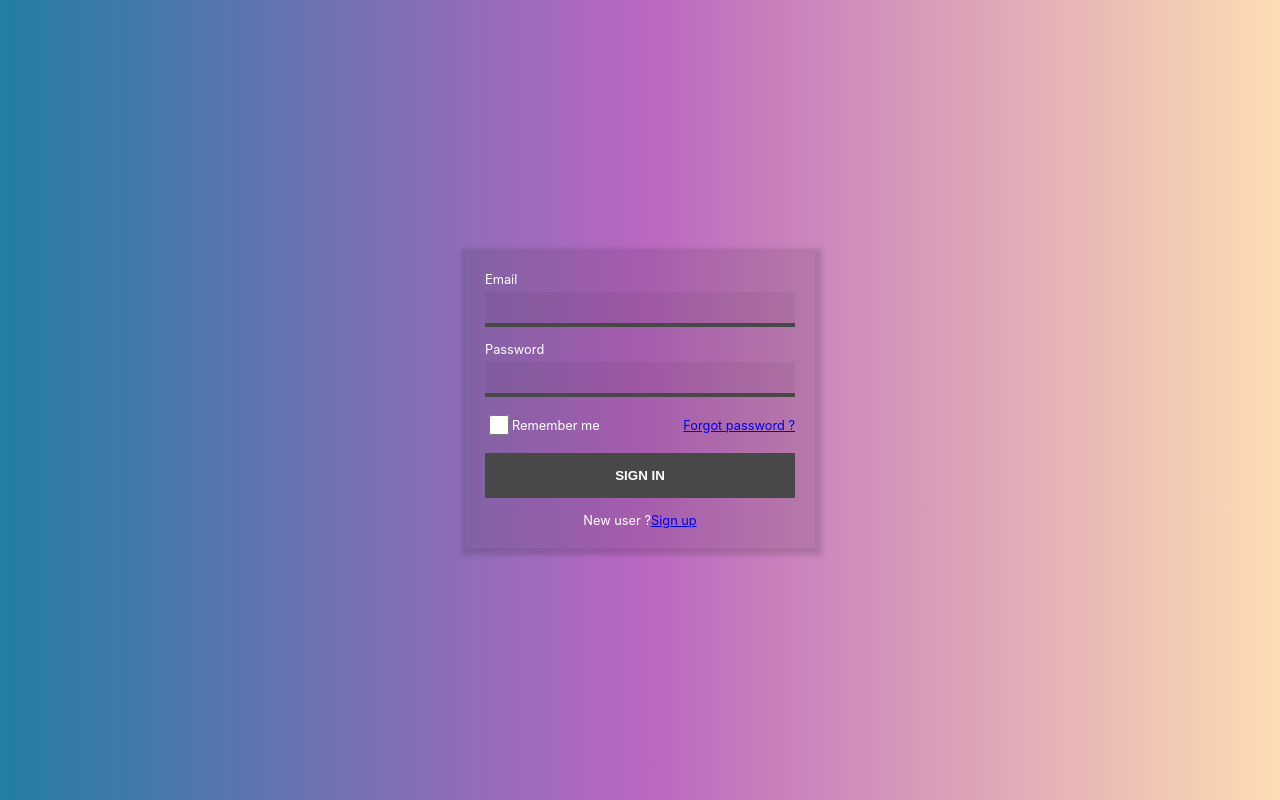
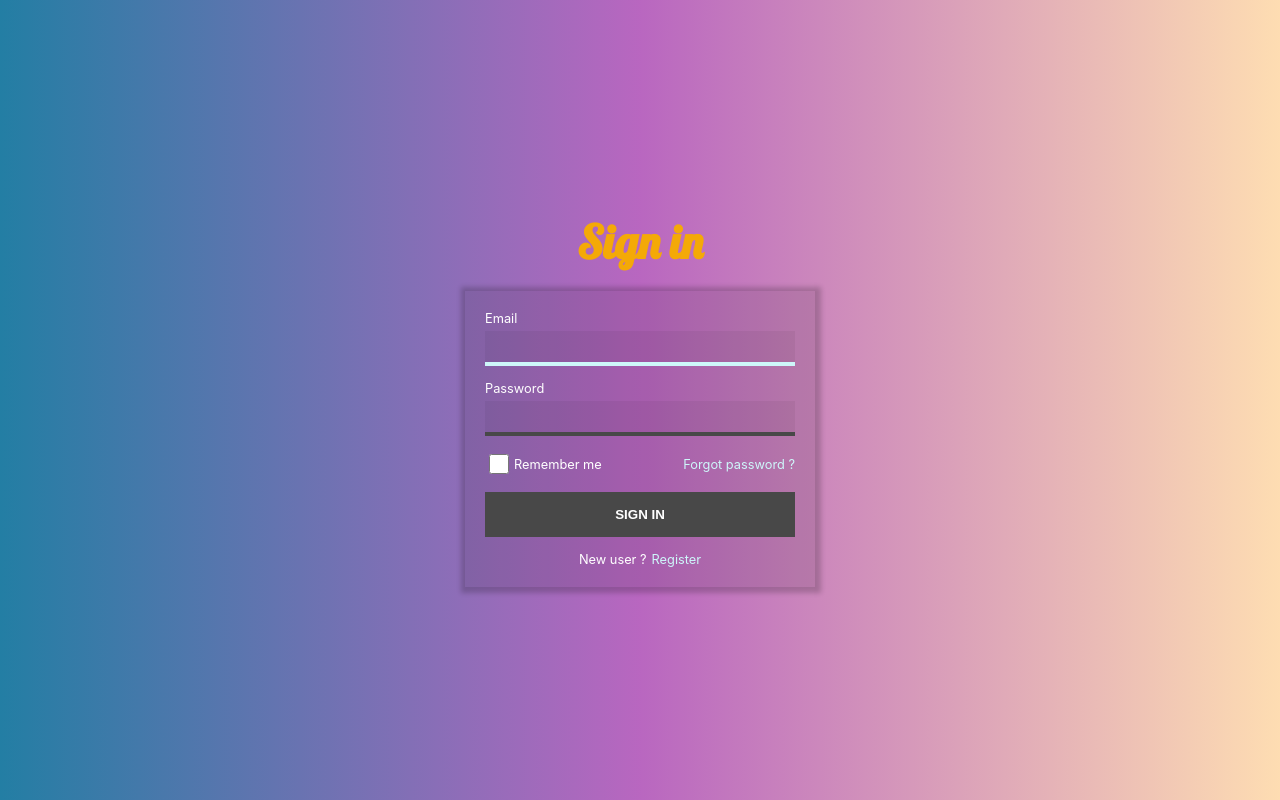
Before and after one commit to naritai/login-form-example, a React (Create React App) app: page / in a window 1280 px wide. Built offline with nearby package versions, Linux system fonts and the light colour scheme.

Commit message:
finish basic styles

```diff
--- a/src/App.css
+++ b/src/App.css
@@ -1,3 +1,5 @@
+@import url('https://fonts.googleapis.com/css2?family=Lobster&display=swap');
+
 .App {
   text-align: center;
   height: 100vh;
@@ -8,6 +10,38 @@
   height: 40vmin;
   pointer-events: none;
 }
+
+a {
+  outline: none;
+  text-decoration: none;
+  color: rgb(206, 247, 250);
+}
+
+a:visited {
+  color: rgb(206, 247, 250);
+}
+
+a:hover,
+a:active {
+  color: rgb(244, 169, 7);
+}
+
+:focus {
+  outline: 1px dashed rgb(206, 247, 250);
+  outline-offset: 2px;
+}
+ /*
+    Remove default focus styles for mouse users ONLY if
+    :focus-visible is supported on this platform.
+  */
+  :focus:not(:focus-visible) {
+    outline: none;
+    outline-offset: 0px;
+  }
+  :focus-visible {
+    outline: 1px dashed rgb(206, 247, 250);
+    outline-offset: 2px;
+  }
 
 @media (prefers-reduced-motion: no-preference) {
   .App-logo {
--- a/src/components/LoginForm/index.js
+++ b/src/components/LoginForm/index.js
@@ -1,10 +1,9 @@
 import './login.css';
 
 const LoginForm = () => {
-
   return (
     <div className="login-form__container">
-      {/* <div className="login-form__cover"></div> */}
+      <div className="login-form__caption">Sign in</div>
       <form className="login-form">
         <div className="login-form__field-group">
           <label className="login-form__label" htmlFor="email">Email</label>
@@ -26,8 +25,8 @@ const LoginForm = () => {
 
         <button className="btn submit-btn" type="submit">Sign in</button>
         <div className="register-wrapper">
-          New user ?
-          <a className="register-link" href="/register">Sign up</a>
+          <span>New user ?</span>
+          <a className="register-link" href="/register">Register</a>
         </div>
       </form>
     </div>
--- a/src/components/LoginForm/login.css
+++ b/src/components/LoginForm/login.css
@@ -1,3 +1,11 @@
+.login-form__caption {
+  font-family: 'Lobster', cursive;
+  font-size: 46px;
+  margin-bottom: 20px;
+  font-weight: bold;
+  color: rgb(244, 169, 7);
+}
+
 .login-form {
   display: flex;
   flex-direction: column;
@@ -6,7 +14,7 @@
   box-sizing: border-box;
   padding: 20px;
   background: rgba(0, 0, 0, 0.1);
-  box-shadow: 2px 2px 5px 5px rgba(0, 0, 0, 0.15);
+  box-shadow: 1px 1px 5px 5px rgba(0, 0, 0, 0.2);
   color: white;
 }
 
@@ -34,6 +42,12 @@
   outline: none;
   background: rgba(0, 0, 0, 0.05);
   border-bottom: 4px solid #484848;
+
+  transition: all 0.1s ease-in;
+}
+
+.login-form__text-field:focus {
+  border-bottom: 4px solid rgb(206, 247, 250);
 }
 
 .login-form__label {
@@ -45,11 +59,32 @@
   cursor: pointer;
 }
 
+.remember-me-label:hover .login-form__checkbox {
+  outline: none;
+}
+
 .login-form__checkbox {
   min-width: 20px;
   min-height: 20px;
   outline: none;
-  border: 1px solid #E86A33;
+  accent-color: rgba(11, 112, 154, 0.9);
+  margin-right: 5px;
+  cursor: pointer;
+}
+
+.login-form__checkbox:focus {
+  outline: 1px dashed rgb(206, 247, 250);
+  outline-offset: 2px;
+}
+
+.login-form__checkbox:focus:not(:focus-visible) {
+  outline: none;
+  outline-offset: 0px;
+}
+
+.login-form__checkbox:focus-visible {
+  outline: 1px dashed rgb(206, 247, 250);
+  outline-offset: 2px;
 }
 
 .forgot-password-link {
@@ -72,8 +107,21 @@
   margin-bottom: 15px;
   background-color: #484848;
   color: white;
+  transition: all 0.1s ease-in;
+}
+
+.submit-btn:hover,
+.submit-btn:focus {
+  color: rgba(78, 194, 244, 0.9);
+  background-color: #565656;
+  border-color: #565656;
 }
 
 .register-wrapper {
   font-size: 0.8em;
 }
+
+.register-wrapper span {
+  display: inline-block;
+  margin-right: 5px;
+}
```
Also changed, not shown: src/pages/login/index.css (line endings or trailing spaces).
